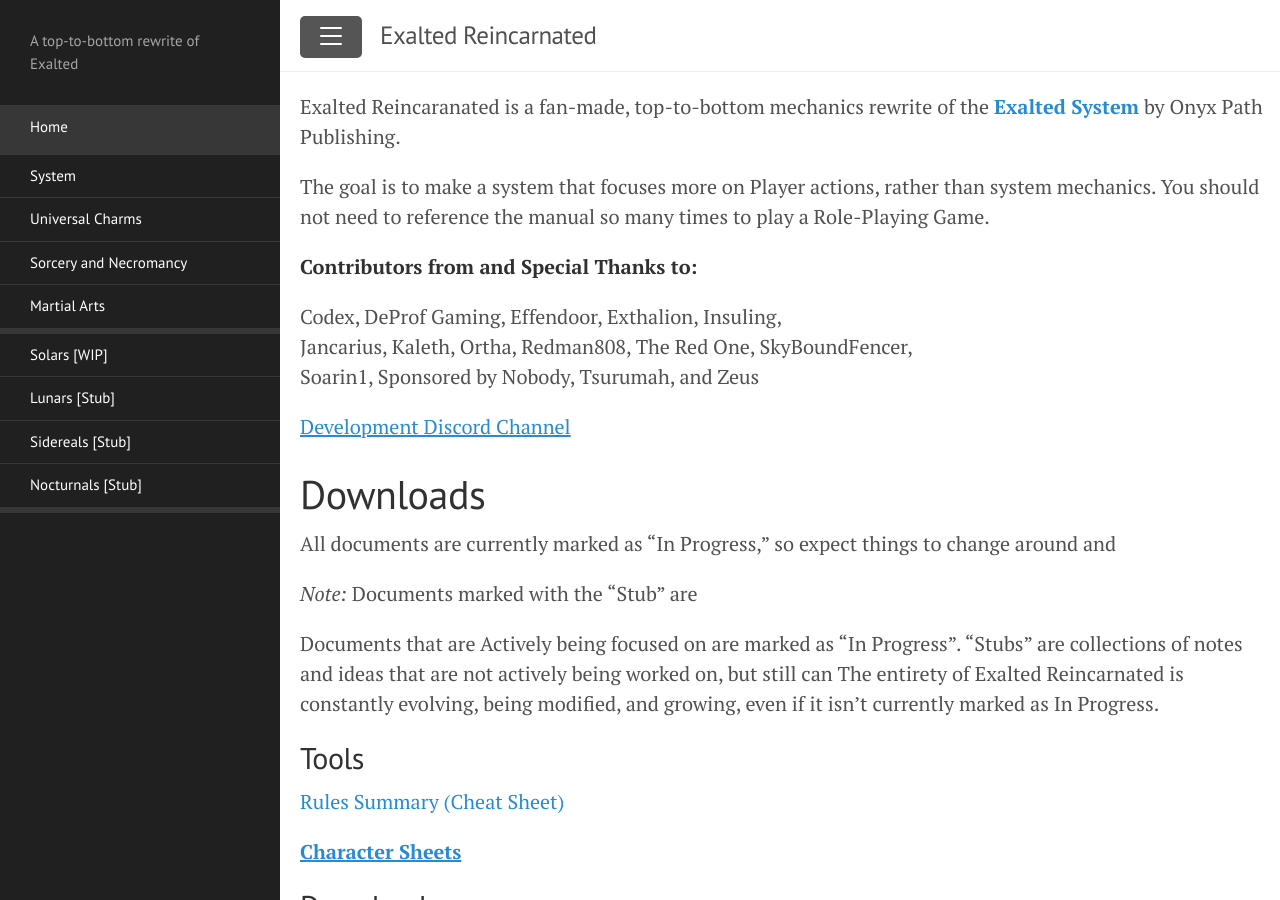
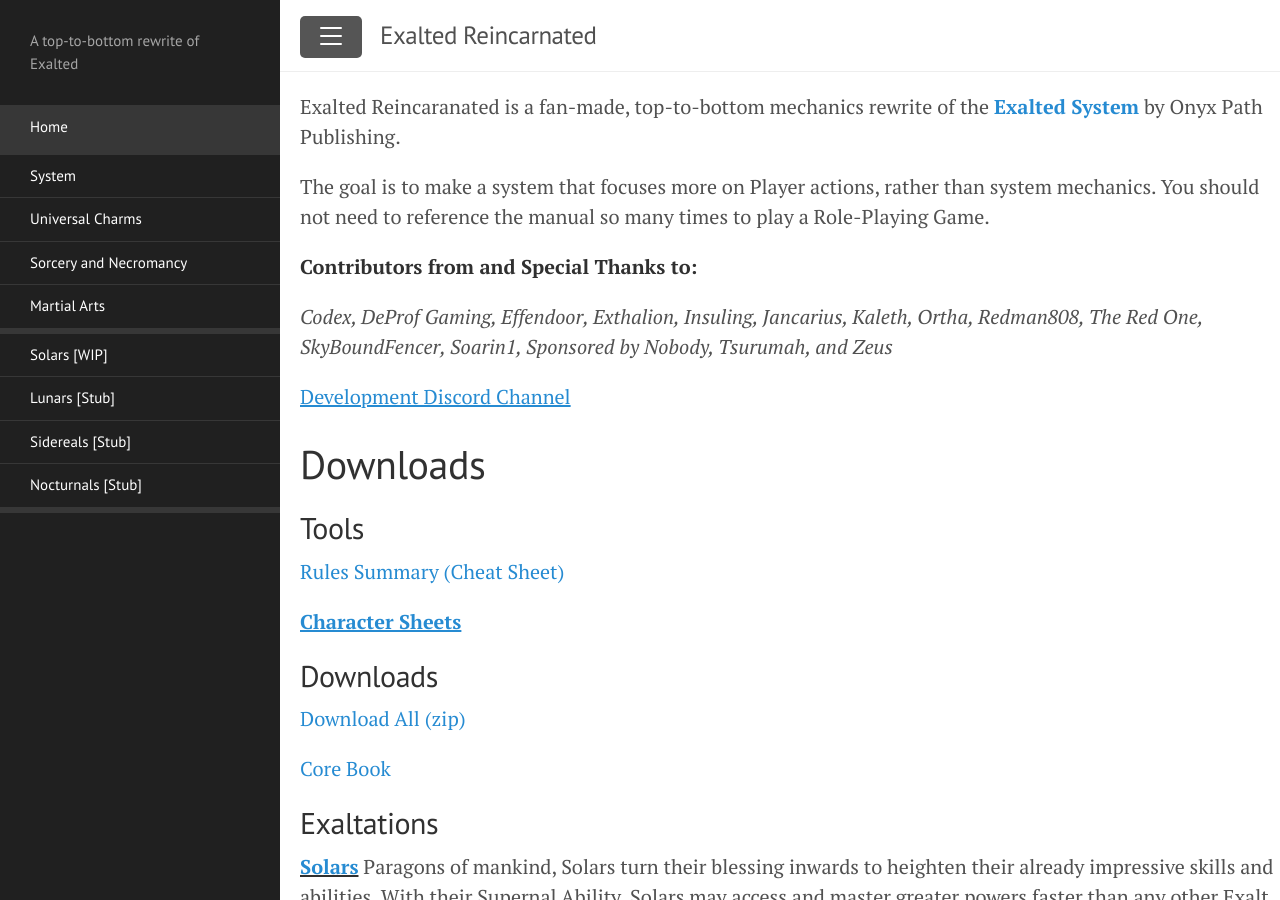
Before and after one commit to Dragonmystic707/exalted-reincarnated, a Jekyll site: the page built from docs/index.md, in a window 1280 px wide and 900 px high. Built offline with Jekyll 4.4.1, drawn with Linux system fonts in a browser that asks for light colours; some of the changed text lies outside the part shown.

Commit message:
Corrected index formatting

```diff
--- a/docs/index.md
+++ b/docs/index.md
@@ -11,31 +11,23 @@
 
 **Contributors from and Special Thanks to:**
 
-Codex, DeProf Gaming, Effendoor, Exthalion, Insuling,
-Jancarius, Kaleth, Ortha, Redman808, The Red One, SkyBoundFencer,
-Soarin1, Sponsored by Nobody, Tsurumah, and Zeus
+*Codex, DeProf Gaming, Effendoor, Exthalion, Insuling, Jancarius, Kaleth, Ortha, Redman808, The Red One, SkyBoundFencer, Soarin1, Sponsored by Nobody, Tsurumah, and Zeus*
 
 [<u>Development Discord Channel</u>](https://discord.gg/JxmYUSD)
 
- Downloads
+Downloads
 ==========
 
-All documents are currently marked as "In Progress," so expect things to change around and
+Tools
+-----
 
-*Note:*  Documents marked with the "Stub" are
-
-Documents that are Actively being focused on are marked as “In Progress”.
-“Stubs” are collections of notes and ideas that are not actively being worked on, but still can
-The entirety of Exalted Reincarnated is constantly evolving, being modified, and growing, even if it isn’t currently marked as In Progress.
-
-Tools
-----------
 <a href="/assets/downloads/Summary.pdf" download>Rules Summary (Cheat Sheet)</a>
 
 [**<u>Character Sheets</u>**](https://docs.google.com/spreadsheets/d/1jRyQCIH2EfPr_X8OzsWhJxdUE4AAg2E7K3Lh8oMEWuQ/edit?usp=sharing)
 
 Downloads
 ---------
+
 <a href="/assets/downloads/Exalted_Reincarnated.zip" download>Download All (zip)</a>
 
 <a href="/assets/downloads/Core.pdf" download>Core Book</a>
@@ -78,19 +70,23 @@
 [<u>Changelog History</u>](/changelog)
 
 **2020-10-30**
+
 Completed:
 ----------
+
 Moved Exalted Reincarnated to its own site.
 - Reworked Encounters sub-system to be simpler and more robust
 - Officially Codified Sorcery and Necromancy from psuedo-rules.
 
 Working On:
 -----------
+
 - Prettying up website
 - Writing Solar and Universal Charms
 
 Future Goals:
 -------------
+
 - Martial Arts
 - Sorcery Spells
 - Antagonists
```
Also changed, not shown: docs/changelog.md.
